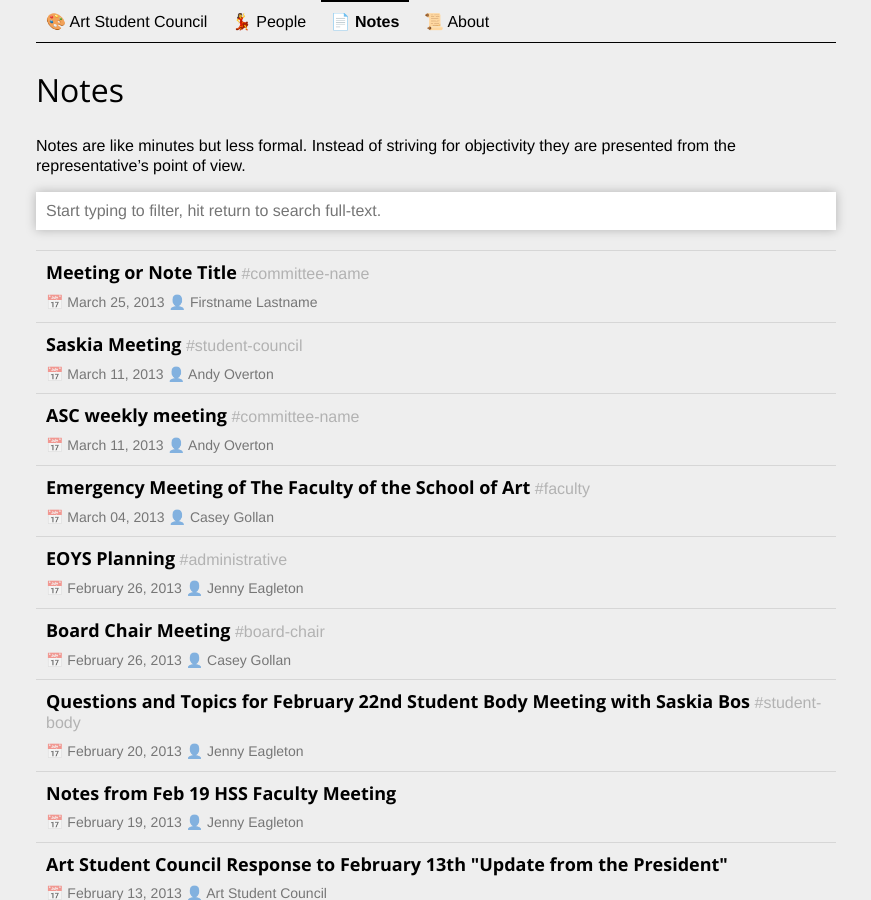
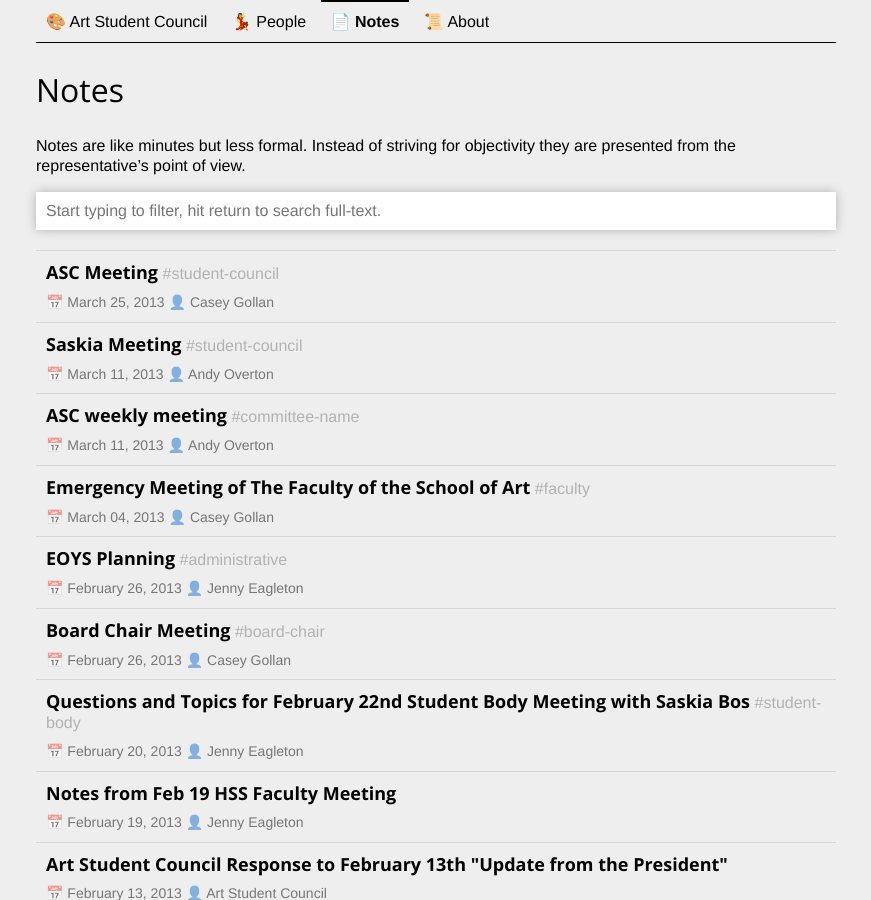
Before and after one commit to CooperASC/cooperasc.github.com, a Jekyll site: the page built from notes-index.md, in a window 1280 px wide and 900 px high. Shown: the whole window, without its empty margins (204-1075 px from the left). Built offline with Jekyll 4.4.1, drawn with Linux system fonts in a browser that asks for light colours; nearby versions of some CDN libraries.

Commit message:
adding metadata

```diff
--- a/_posts/notes/2013-03-25-asc.md
+++ b/_posts/notes/2013-03-25-asc.md
@@ -2,10 +2,10 @@
 category: notes
 layout: notes-single
 published: true
-title: Meeting or Note Title
-notetaker: Firstname Lastname
-tags: committee-name
-filepath: _posts/notes/filename.md
+title: ASC Meeting
+notetaker: Casey Gollan
+tags: student-council
+filepath: _posts/notes/2013-03-25-asc.md
 
 ---
 
```
